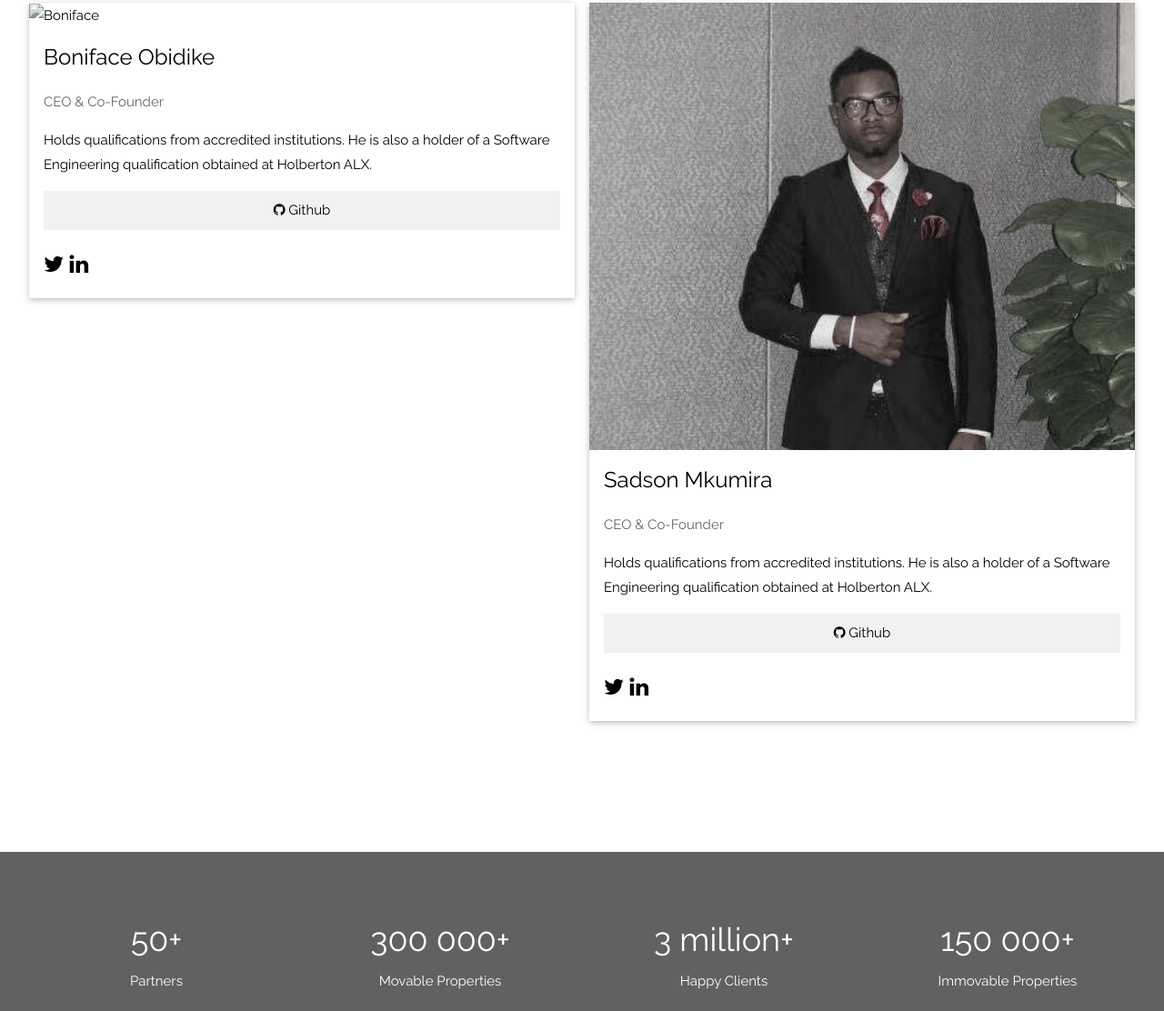
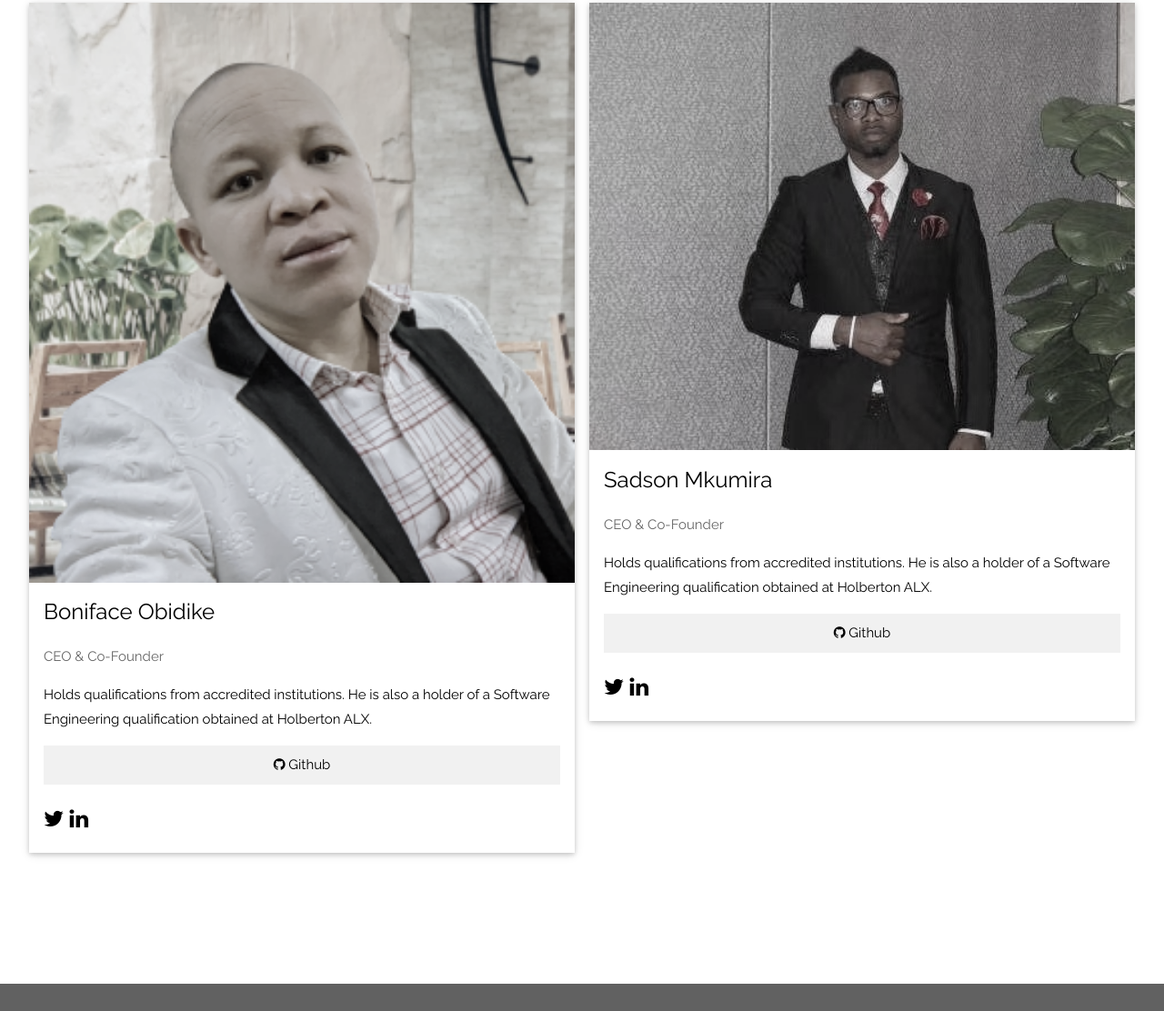
Before and after one commit to sadsonmk/renteasy.github.io, a plain HTML site: page index.html in a window 1280 px wide. Shown: the part 2443-3555 px from the top of the page at 91% size. Drawn offline with nearby package versions, Linux system fonts and the light colour scheme.

Commit message:
Adding the x and linkedin links

```diff
--- a/index.html
+++ b/index.html
@@ -133,7 +133,7 @@ body, html {
   <div class="w3-row-padding w3-grayscale" style="margin-top:64px">
     <div class="w3-col w3-half w3-margin-bottom">
       <div class="w3-card ">
-        <img src="/w3images/team2.jpg" alt="Boniface" style="width:100%">
+        <img src="./images/boniface.png" alt="Boniface" style="width:100%">
         <div class="w3-container my">
           <h3>Boniface Obidike</h3>
           <p class="w3-opacity">CEO & Co-Founder</p>
@@ -141,8 +141,8 @@ body, html {
           <a href="https://github.com/OBIDIKE-BON"><p><button class="w3-button w3-light-grey w3-block"><i class="fa fa-github"></i> Github</button></p></a>
           <!-- linkedin and twitter -->
           <div class="w3-xlarge w3-section">
-            <i class="fa fa-twitter w3-hover-opacity"></i>
-            <i class="fa fa-linkedin w3-hover-opacity"></i>
+            <a href="https://x.com/JekwuBoniface?t=Tieu9sgcfpdp4uPv-M0nFA&s=09"><i class="fa fa-twitter w3-hover-opacity"></i></a>
+            <a href="https://www.linkedin.com/in/boniface-obidike-165014192"><i class="fa fa-linkedin w3-hover-opacity"></i></a>
           </div>
         </div>
       </div>
@@ -157,7 +157,7 @@ body, html {
           <a href="https://github.com/sadsonmk"><p><button class="w3-button w3-light-grey w3-block"><i class="fa fa-github"></i> Github</button></p></a>
           <!-- linkedin and twitter -->
           <div class="w3-xlarge w3-section">
-            <a href="https://www.twitter.com/sadiemkumira"><i class="fa fa-twitter w3-hover-opacity"></i></a>
+            <a href="https://www.x.com/sadiemkumira"><i class="fa fa-twitter w3-hover-opacity"></i></a>
             <a href="https://www.linkedin.com/in/sadson-mkumira-ab382510a"><i class="fa fa-linkedin w3-hover-opacity"></i></a>
           </div>
 
```
Also changed, not shown: images/boniface.png (added).
